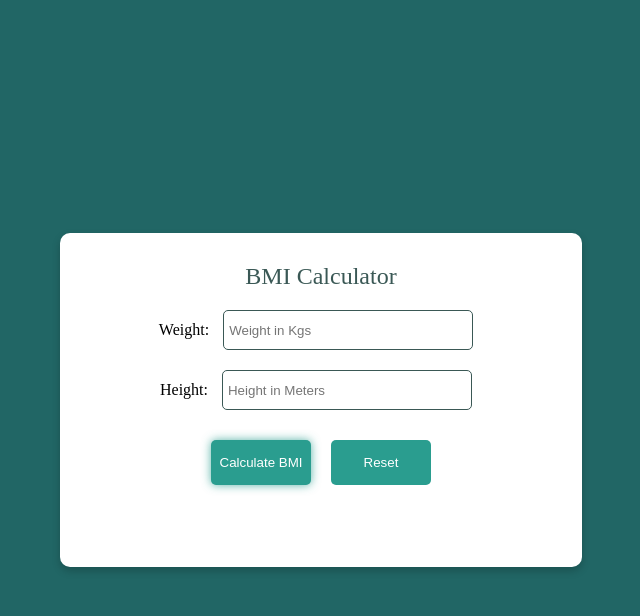
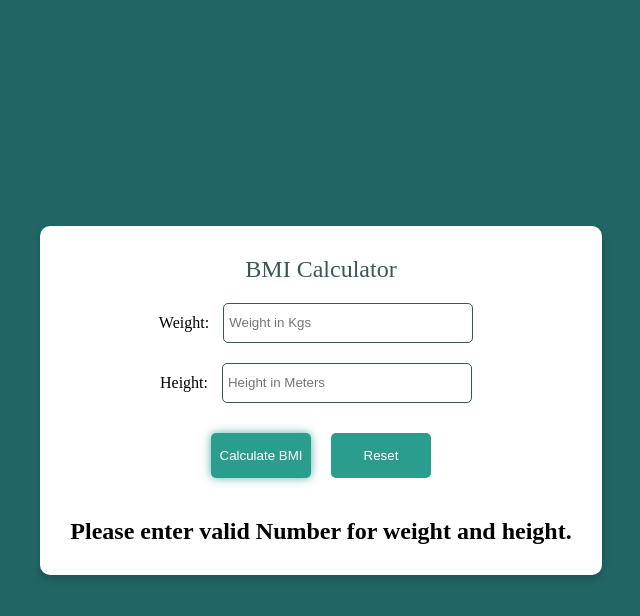
Before and after one commit to Kalsoom08/Class-Task-006, a plain HTML site: page index.html in a window 1280 px wide. Both pictures are taken after a click on the button "Calculate BMI". Shown: the whole page, without its empty margins (319-959 px from the left). Drawn offline with Linux system fonts and the light colour scheme.

Commit message:
Project is Completed

```diff
--- a/index.html
+++ b/index.html
@@ -10,26 +10,22 @@
   <form action="">
     <legend>BMI Calculator</legend>
     <label for="Weight">Weight:
-      <input type="text" name="weight" id="weight" placeholder="Weight in Kgs" required>
+      <input type="text" name="weight" id="weight" placeholder="Weight in Kgs" >
     </label>
 
     <label for="Height">Height:
-      <input type="text" name="Height" id="height" placeholder="Height in Meters" required>
+      <input type="text" name="Height" id="height" placeholder="Height in Meters" >
     </label>
 
     <div class="buttn">
-       <input type="submit" value="Calculate BMI" id="btn">
+       <input type="button" value="Calculate BMI" id="btn">
       <input type="button" value="Reset" id="resetBtn">
     </div>
 
-
-   <h3 id="output"></h3>
-
-
-
+  <h2 id="output"></h2>
 
   </form>
 
-  <script src="./script.js"></script>
+<script src="./script.js"></script>
 </body>
 </html>
--- a/script.js
+++ b/script.js
@@ -1,26 +1,26 @@
-//Getting Elements using DOM
+// Getting Elements using DOM
 var butn = document.getElementById("btn");
 var outPut = document.getElementById("output");
 var form = document.getElementsByTagName('form')[0];
-var resetBtn = document.getElementById("resetBtn")
+var resetBtn = document.getElementById("resetBtn");
 
-//Add event Listener
+// Add event Listener
+butn.addEventListener('click', function(event) {
+    event.preventDefault();
+    let getWeight = parseFloat(document.getElementById("weight").value);
+    let getHeight = parseFloat(document.getElementById("height").value);
 
-butn.addEventListener('click', function(event){
-event.preventDefault();
-let getWeight = +document.getElementById("weight").value;
-let getHeight = +document.getElementById("height").value;
-
-//Adding Conditions to to prrevent Illegal Inputs
+    // Adding Conditions to prevent Illegal Inputs
     if (isNaN(getWeight) || isNaN(getHeight) || getWeight <= 0 || getHeight <= 0) {
-  outPut.innerHTML = "Please enter valid positive numbers for weight and height.";
+        outPut.innerHTML = "Please enter valid Number for weight and height.";
         return;
     }
 
-//Calculating Result
-let result = getWeight/(getHeight * getHeight)
+    // Calculating Result
+    let result = getWeight / (getHeight * getHeight);
+    outPut.innerHTML = result;
 
-//Cheking The BMI Conditions
+    // Checking The BMI Conditions
     if (result < 18.5) {
         outPut.innerHTML = `Your BMI is: ${result.toFixed(2)}. You are Underweight.`;
     } else if (result >= 18.5 && result <= 24.9) {
@@ -29,15 +29,11 @@ if (result < 18.5) {
         outPut.innerHTML = `Your BMI is: ${result.toFixed(2)}. You are Overweight.`;
     } else {
         outPut.innerHTML = `Your BMI is: ${result.toFixed(2)}. You are Obese.`;
-}} )
+    }
+});
 
-//Adding Reset Buttn to Clear The Form
+// Adding Reset Button to Clear The Form
 resetBtn.addEventListener('click', function() {
-  let getWeight = document.getElementById("weight").value;
-  let getHeight = document.getElementById("height").value;
-  if (getWeight === "" && getHeight === "") {
-    alert("Form is Empty");
-  }
     form.reset();
     outPut.innerHTML = "";
-})
+});
--- a/style.css
+++ b/style.css
@@ -41,6 +41,9 @@ input {
   padding: 5px;
   caret-color: rgb(209, 79, 92);
   transition: box-shadow 0.3s ease;
+}
+#output{
+ padding-top: 30px;
 }
 
 input:focus {
```
Lines whose indentation alone changed are shown as unchanged.
